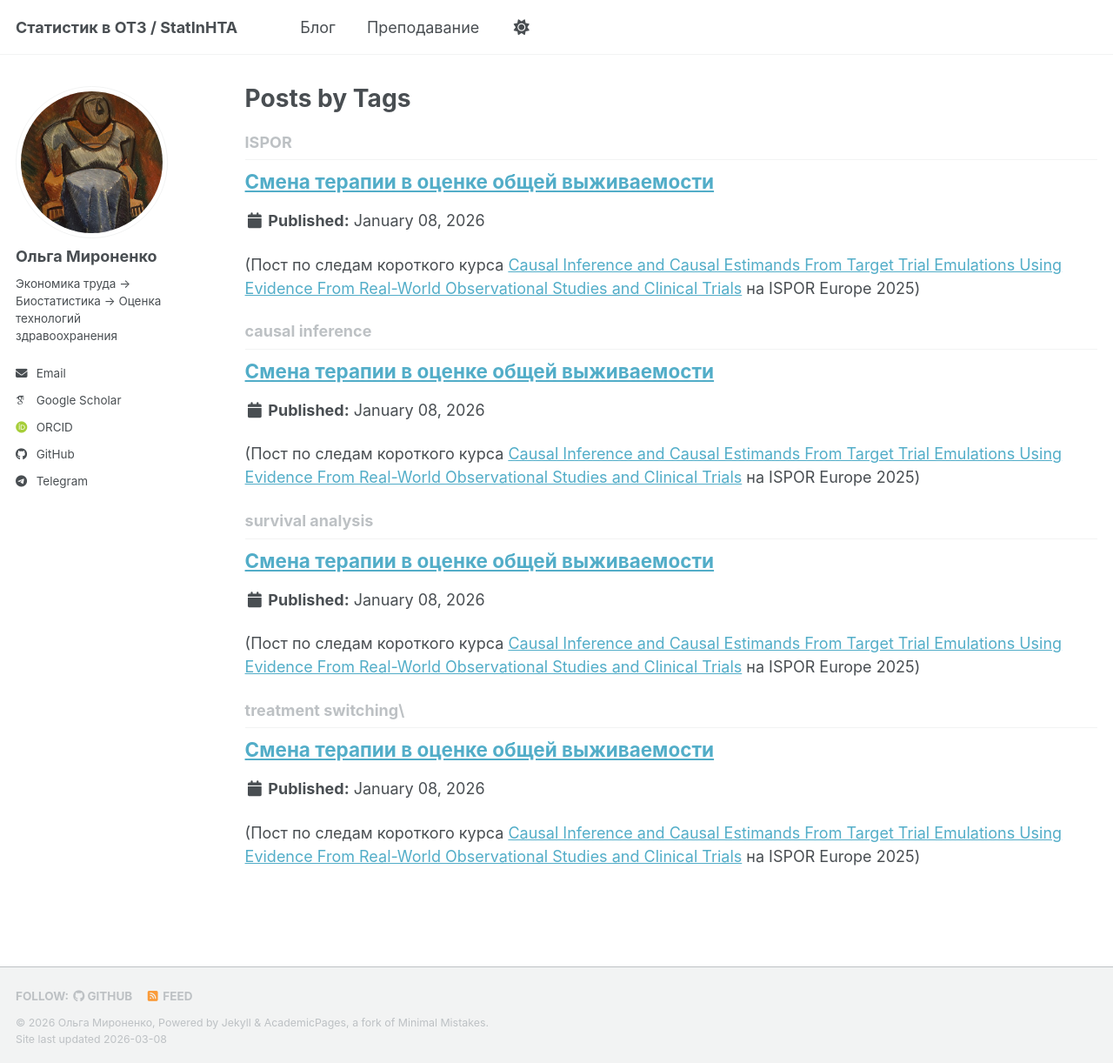
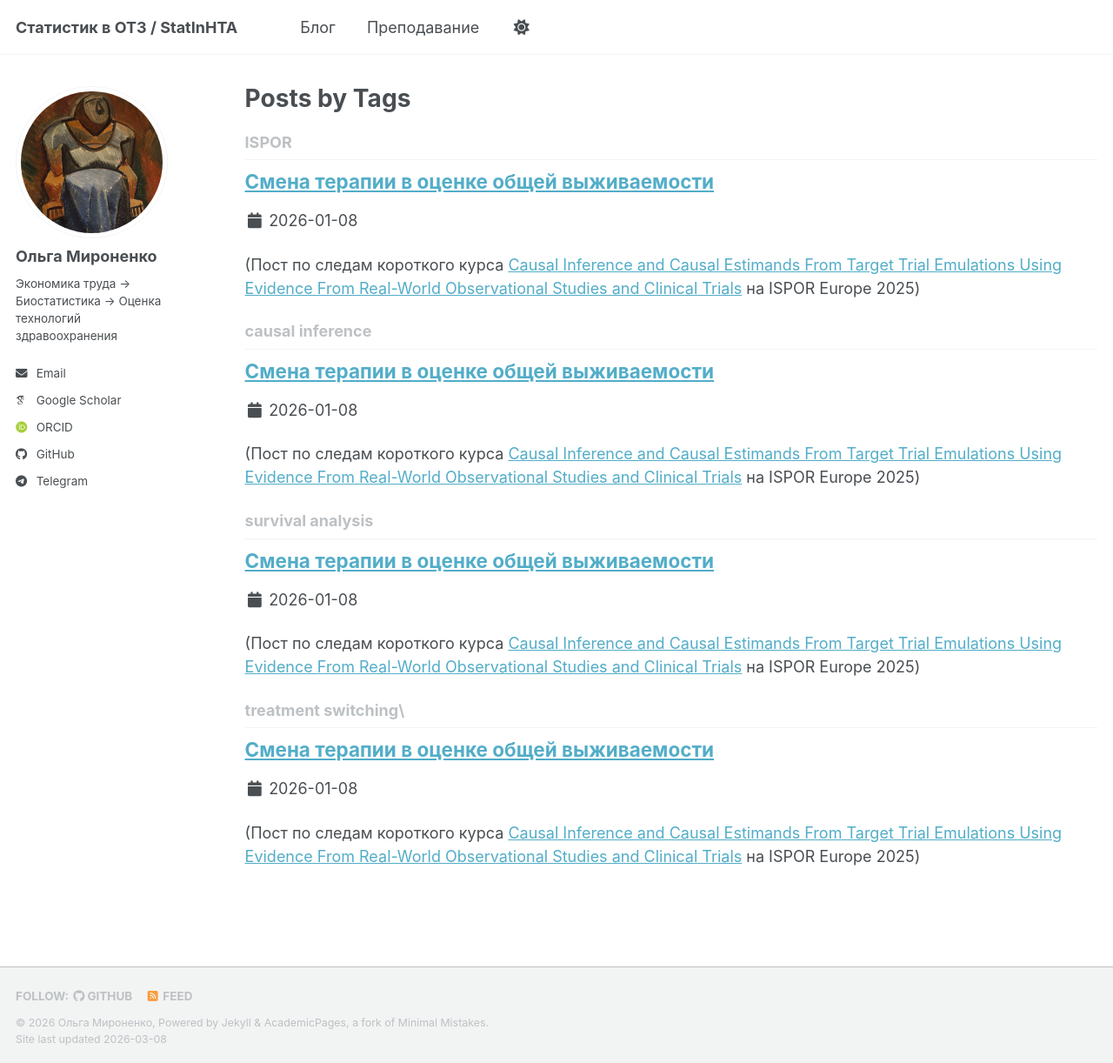
Before and after one commit to ejeej/ejeej.github.io, a Jekyll site: the page built from _pages/tag-archive.html, in a window 1280 px wide and 1222 px high. Shown: the whole window at 87% size. Built offline with Jekyll 4.4.1, drawn with Linux system fonts in a browser that asks for light colours; some web fonts are replaced; a script bundle is joined from its source files by our own code; library files that are not in the unit come from our copies.

Commit message:
Corrected dates in posts

```diff
--- a/_includes/archive-single.html
+++ b/_includes/archive-single.html
@@ -43,7 +43,7 @@
         {% elsif post.collection == 'publications' %}
           <p>Published in <i>{{ post.venue }}</i>, {{ post.date | default: "1900-01-01" | date: "%Y" }} </p>
         {% elsif post.date %}
-         <p class="page__date"><strong><i class="fa fa-fw fa-calendar" aria-hidden="true"></i> {{ site.data.ui-text[site.locale].date_label | default: "" }}</strong> <time datetime="{{ post.date | default: "1900-01-01" | date_to_xmlschema }}">{{ post.date | default: "1900-01-01" | date: "%B %d, %Y" }}</time></p>
+         <p class="page__date"><strong><i class="fa fa-fw fa-calendar" aria-hidden="true"></i></strong> <time datetime="{{ post.date | default: "1900-01-01" | date_to_xmlschema }}">{{ post.date | default: "1900-01-01" | date: "%Y-%m-%d" }}</time></p>
         {% endif %}
 
     {% if post.excerpt and site.read_more != 'enabled' %}
```
